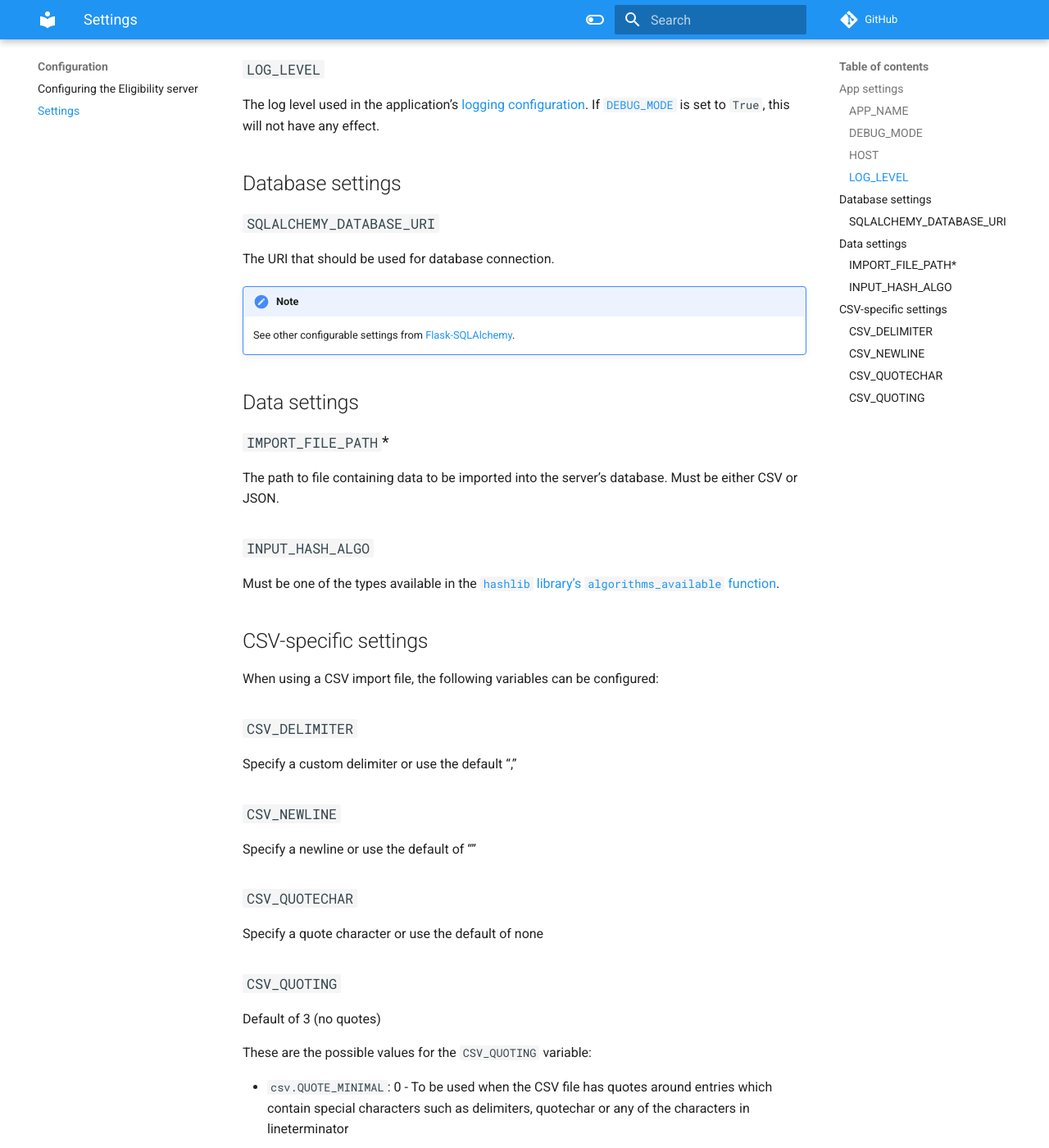
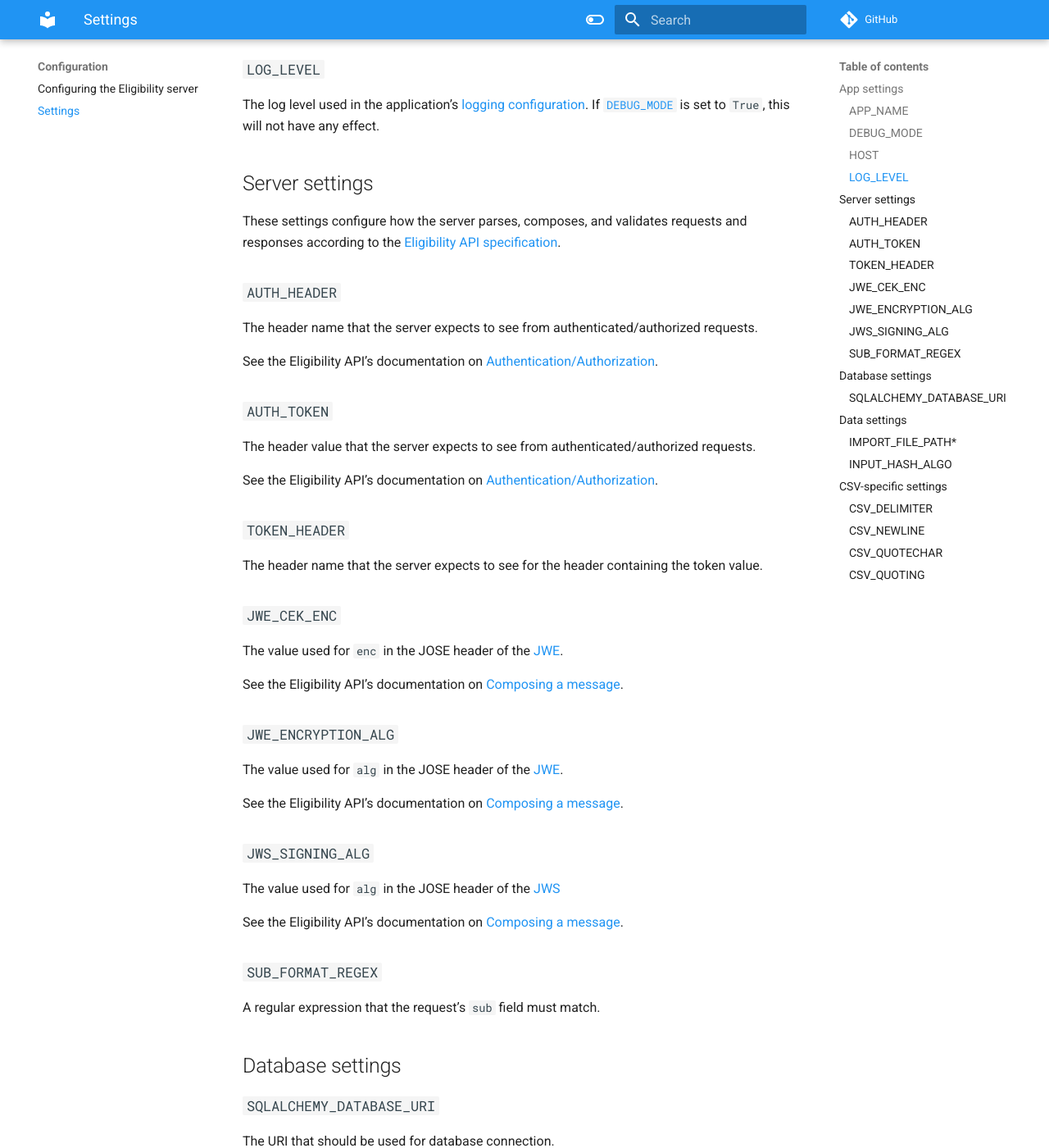
Before and after one commit to cal-itp/eligibility-server, an MkDocs documentation site: the page built from docs/configuration/settings.md, in a window 1280 px wide and 1400 px high, scrolled down 653 px. Shown: the whole window at 82% size. Built offline with MkDocs 1.6.1 and Material for MkDocs 9.7.7, drawn with Linux system fonts in a browser that asks for light colours; nearby versions of some CDN libraries; comment, search, counter and statistics services are not loaded.

Commit message:
docs: add section on server settings

```diff
--- a/docs/configuration/settings.md
+++ b/docs/configuration/settings.md
@@ -21,6 +21,48 @@ Value passed as a keyword argument for `host` in `app.run`
 ### `LOG_LEVEL`
 
 The log level used in the application's [logging configuration](https://flask.palletsprojects.com/en/2.2.x/logging/). If [`DEBUG_MODE`](#debug_mode) is set to `True`, this will not have any effect.
+
+## Server settings
+
+These settings configure how the server parses, composes, and validates requests and responses according to the [Eligibility API specification](https://docs.calitp.org/eligibility-api/specification/).
+
+### `AUTH_HEADER`
+
+The header name that the server expects to see from authenticated/authorized requests.
+
+See the Eligibility API's documentation on [Authentication/Authorization](https://docs.calitp.org/eligibility-api/specification/#authenticationauthorization).
+
+### `AUTH_TOKEN`
+
+The header value that the server expects to see from authenticated/authorized requests.
+
+See the Eligibility API's documentation on [Authentication/Authorization](https://docs.calitp.org/eligibility-api/specification/#authenticationauthorization).
+
+### `TOKEN_HEADER`
+
+The header name that the server expects to see for the header containing the token value.
+
+### `JWE_CEK_ENC`
+
+The value used for `enc` in the JOSE header of the [JWE](https://jwcrypto.readthedocs.io/en/latest/jwe.html).
+
+See the Eligibility API's documentation on [Composing a message](https://docs.calitp.org/eligibility-api/specification/#composing-a-message).
+
+### `JWE_ENCRYPTION_ALG`
+
+The value used for `alg` in the JOSE header of the [JWE](https://jwcrypto.readthedocs.io/en/latest/jwe.html).
+
+See the Eligibility API's documentation on [Composing a message](https://docs.calitp.org/eligibility-api/specification/#composing-a-message).
+
+### `JWS_SIGNING_ALG`
+
+The value used for `alg` in the JOSE header of the [JWS](https://jwcrypto.readthedocs.io/en/latest/jwt.html#jwcrypto.jwt.JWT.make_signed_token)
+
+See the Eligibility API's documentation on [Composing a message](https://docs.calitp.org/eligibility-api/specification/#composing-a-message).
+
+### `SUB_FORMAT_REGEX`
+
+A regular expression that the request's `sub` field must match.
 
 ## Database settings
 
```
